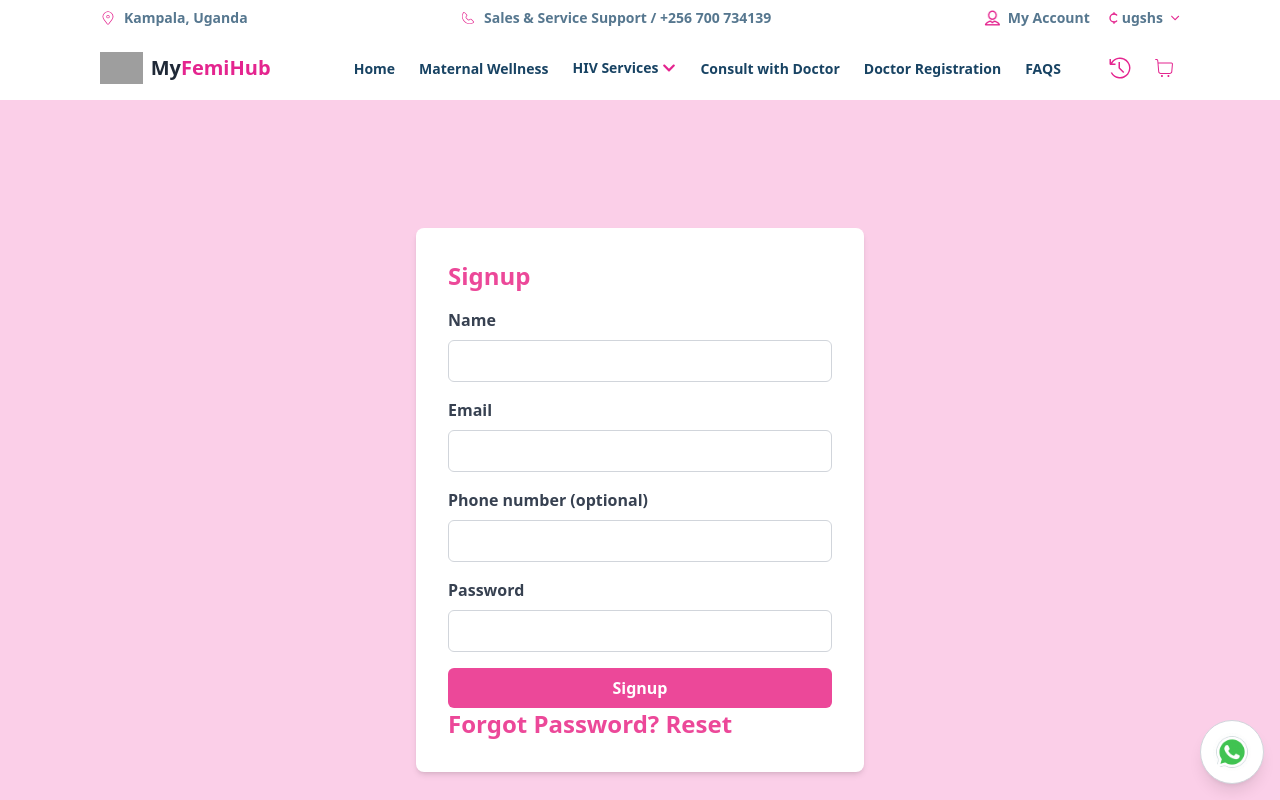
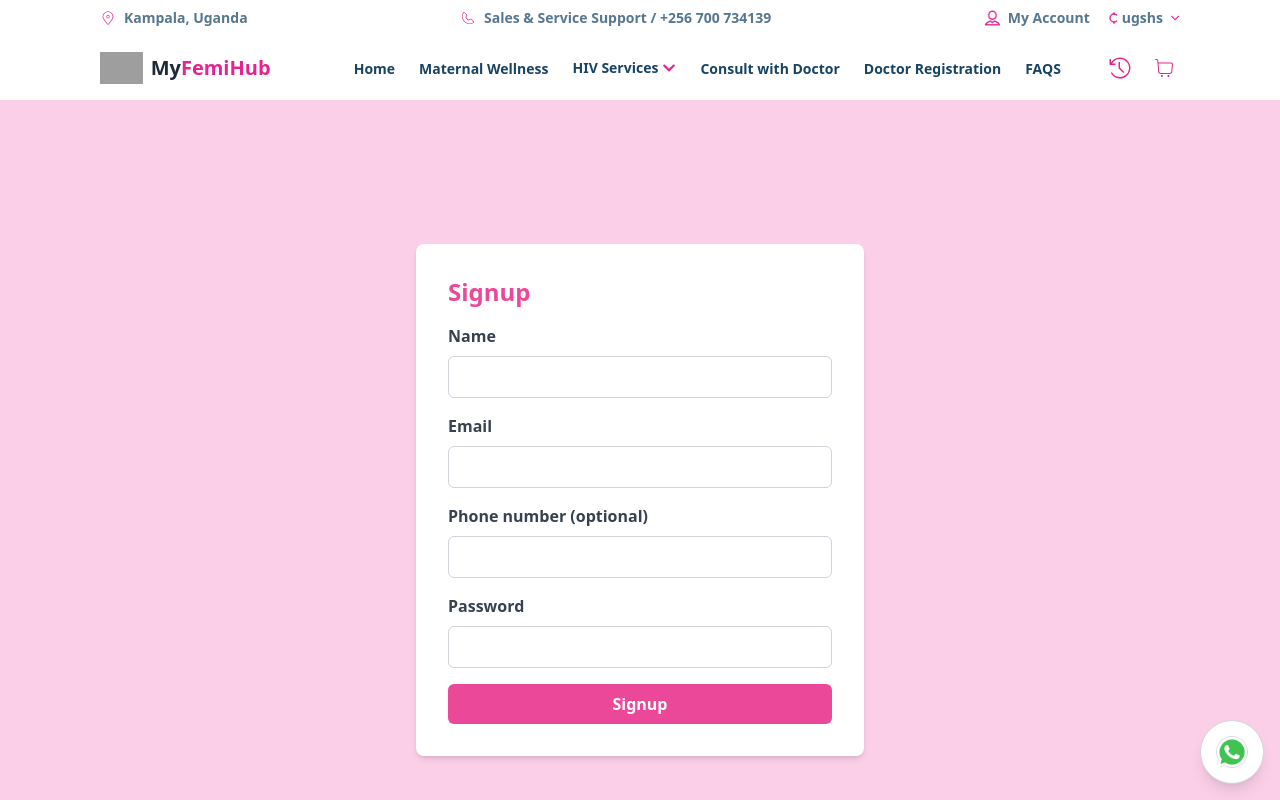
Before and after one commit to davidongora/femihub-site, a React (Vite) app in the folder client/: page /signup in a window 1280 px wide. Shown: the top 800 px of the page. Built offline with nearby package versions, Linux system fonts and the light colour scheme; grey boxes are pictures that could not be loaded.

Commit message:
fix signup

```diff
--- a/client/src/components/signup.jsx
+++ b/client/src/components/signup.jsx
@@ -166,7 +166,6 @@ export default function Signup() {
           >
             {loading ? 'Signing up...' : 'Signup'}
           </button>
-          <a href="/forgot" className="text-2xl font-bold text-pink-500 mb-4">Forgot Password? Reset</a>
 
         </form>
       </div>
```
Also changed, not shown: 1 other file (tests, documents, lock files or other folders).
